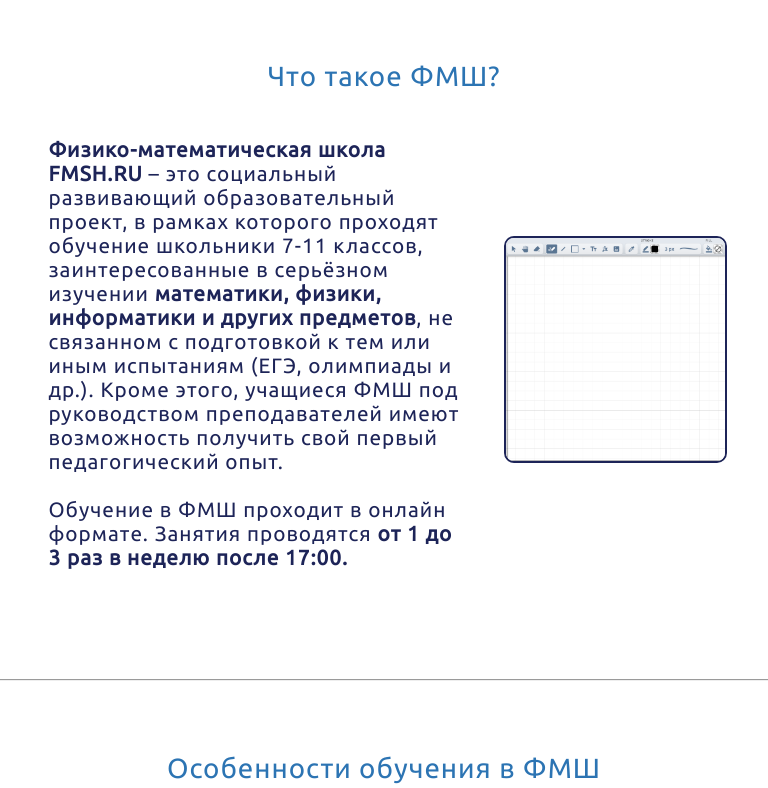
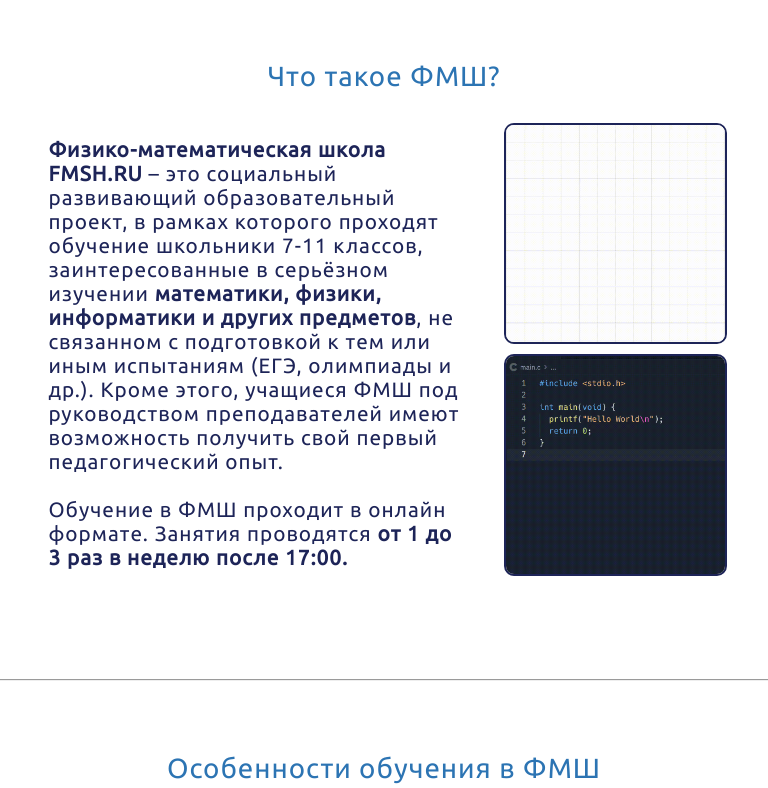
Before and after one commit to Rokoel/fmsh, a PHP site: page /about.html in a window 768 px wide. Shown: the part 59-847 px from the top of the page. Run offline with PHP 8.4, Linux system fonts and the light colour scheme.

Commit message:
Replaced the image with a gif and added one gif

```diff
--- a/about/about.html
+++ b/about/about.html
@@ -101,14 +101,11 @@
 
   <!--
   TODO:
-    - Consider making menu options dark blue instead of blue (but maybe blue ones are
-    more recognisable as links?)
-    - Rewrite the text of About FMSH
-    - Make the static image of idroo a non-static gif
-    - Consider adding another image to the about FMSH page when its size allows
-    for it (567px to ~700px in width)
     - Add History section (make a timeline of events with chatGPT, add images stored on the Desktop)
+    - Correct a mistake made in the idroo gif (x is only equal to -1, not -1 and 1)
     - Send a version of the website for a review
+    - Rewrite the text of About FMSH - should be done after a consult
+    - Make the static image of idroo a non-static gif - should be done after a consult
   -->
 
   <div id="content">
@@ -121,7 +118,8 @@
           Обучение в ФМШ проходит в онлайн формате. Занятия проводятся <b>от 1 до 3 раз в неделю после 17:00.</b>
         </div>
         <div class="in-text-block-holder" id="idroo-screenshot-holder">
-          <img src="./idroo-example.png" class="in-text-block" id="about-fmsh-screenshot">
+          <img src="./idroo.gif" class="in-text-block" id="idroo-gif">
+          <img src="./replit.gif" class="in-text-block" id="replit-gif">
         </div>
       </div>
     </div>
--- a/about/css/styles.css
+++ b/about/css/styles.css
@@ -1454,6 +1454,15 @@ hr {
 #administration-holder {
     grid-area: admin-holder;
     flex-wrap: nowrap;
+}
+
+#replit-gif {
+    display: none;
+}
+@media screen and (max-width: 1120px) and (min-width: 567px) {
+    #replit-gif {
+        display: unset;
+    }
 }
 
 @media screen and (max-width: 544px) {
```
Also changed, not shown: about/idroo-example.png (deleted), about/idroo.gif (added), about/replit-example.png (deleted), about/replit.gif (added).
